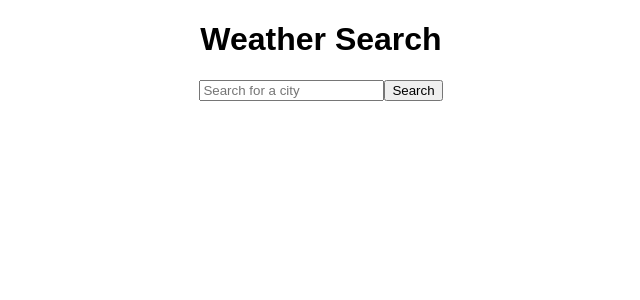
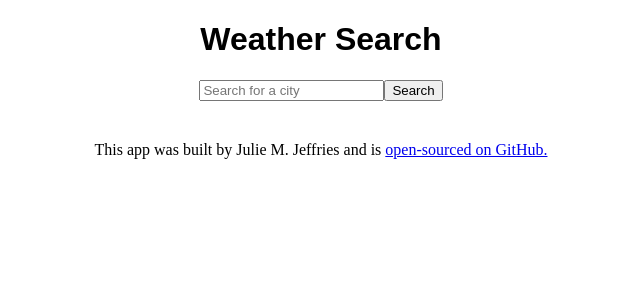
Before and after one commit to juliemeta/react-weather-app, a React (Vite) app: page / in a window 1280 px wide. Shown: the top 300 px of the page, without its empty margins (319-959 px from the left). Built offline with nearby package versions, Linux system fonts and the light colour scheme.

Commit message:
Added footer with author details

```diff
--- a/index.html
+++ b/index.html
@@ -8,7 +8,14 @@
   </head>
   <body>
     <div id="root"></div>
-
     <script type="module" src="/src/main.jsx"></script>
+    <footer>
+      <div class="author">
+        This app was built by Julie M. Jeffries and is
+        <a href="https://github.com/juliemeta/react-weather-app"
+          >open-sourced on GitHub.</a
+        >
+      </div>
+    </footer>
   </body>
 </html>
--- a/src/styles.css
+++ b/src/styles.css
@@ -2,3 +2,8 @@
   font-family: sans-serif;
   text-align: center;
 }
+
+.author {
+  text-align: center;
+  padding-top: 40px;
+}
```
